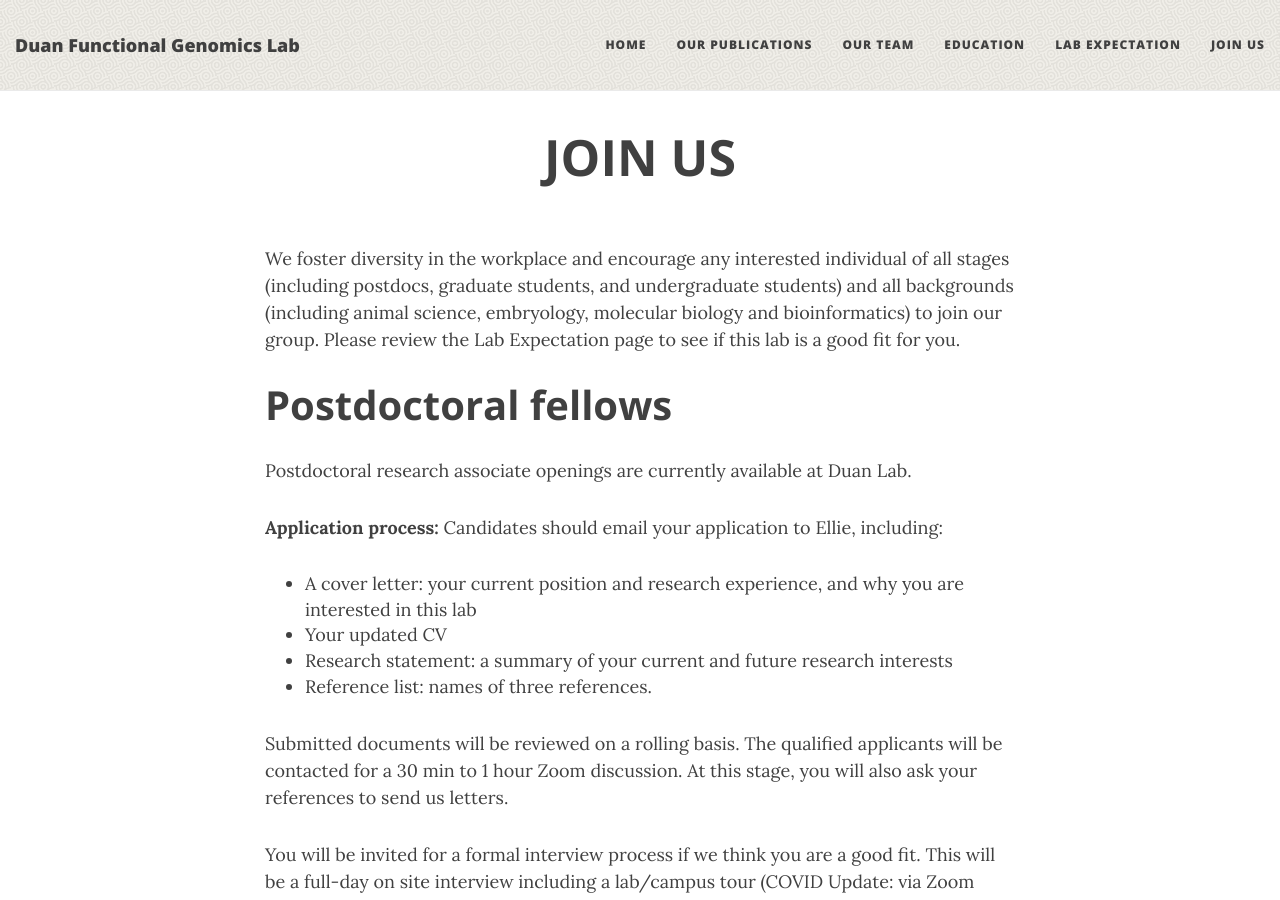
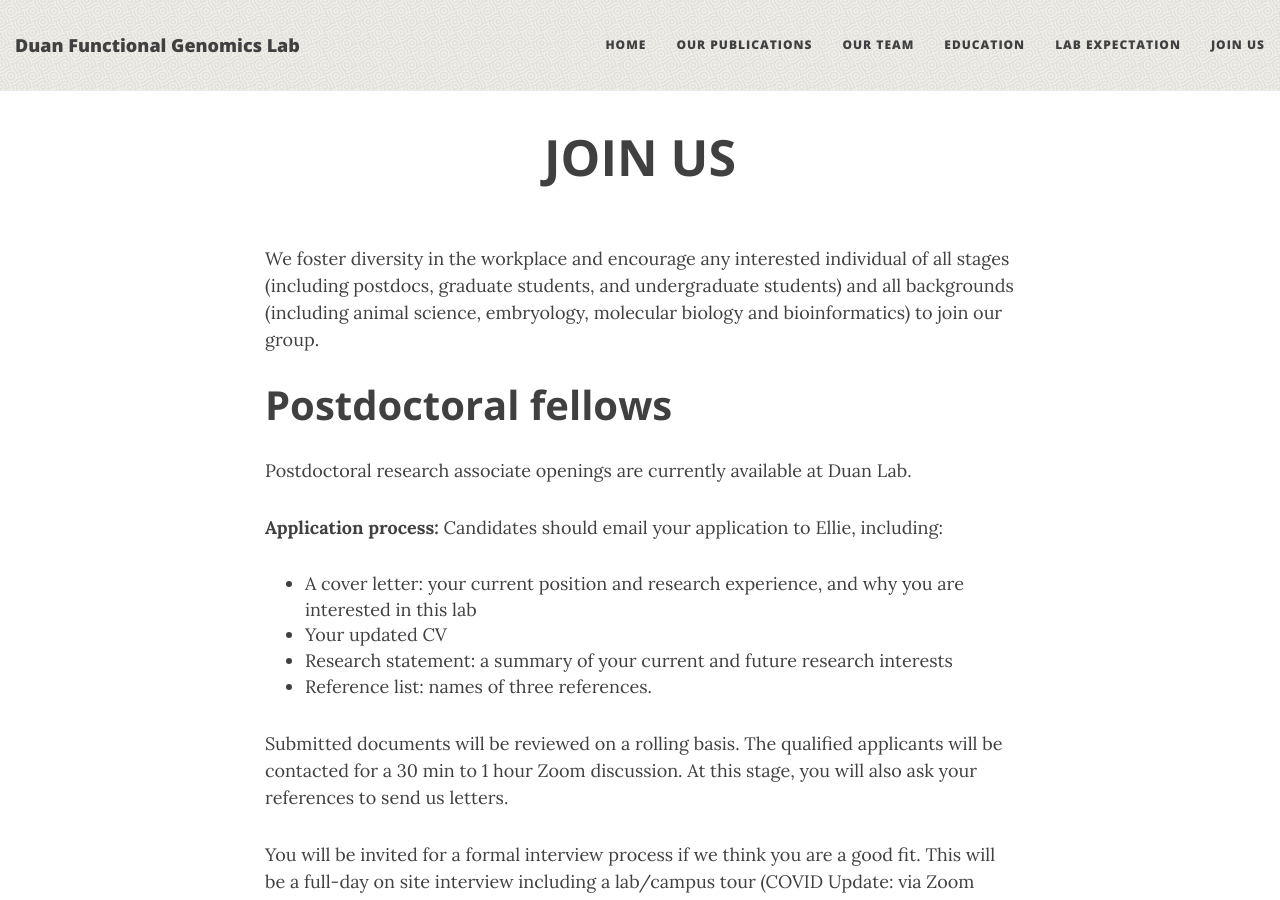
Before and after one commit to EllieDuan/EllieDuan.github.io, a Jekyll site: the page built from join_us.md, in a window 1280 px wide and 900 px high. Built offline with Jekyll 4.4.1, drawn with Linux system fonts in a browser that asks for light colours; nearby versions of some CDN libraries.

Commit message:
update join us

```diff
--- a/join_us.md
+++ b/join_us.md
@@ -4,7 +4,7 @@ title: JOIN US
 subtitle:
 ---
 
-We foster diversity in the workplace and encourage any interested individual of all stages (including postdocs, graduate students, and undergraduate students) and all backgrounds (including animal science, embryology, molecular biology and bioinformatics) to join our group. Please review the Lab Expectation page to see if this lab is a good fit for you.
+We foster diversity in the workplace and encourage any interested individual of all stages (including postdocs, graduate students, and undergraduate students) and all backgrounds (including animal science, embryology, molecular biology and bioinformatics) to join our group.
 
 
 ## Postdoctoral fellows
```
Also changed, not shown: lab_expectation.md (+2 -0 lines).
